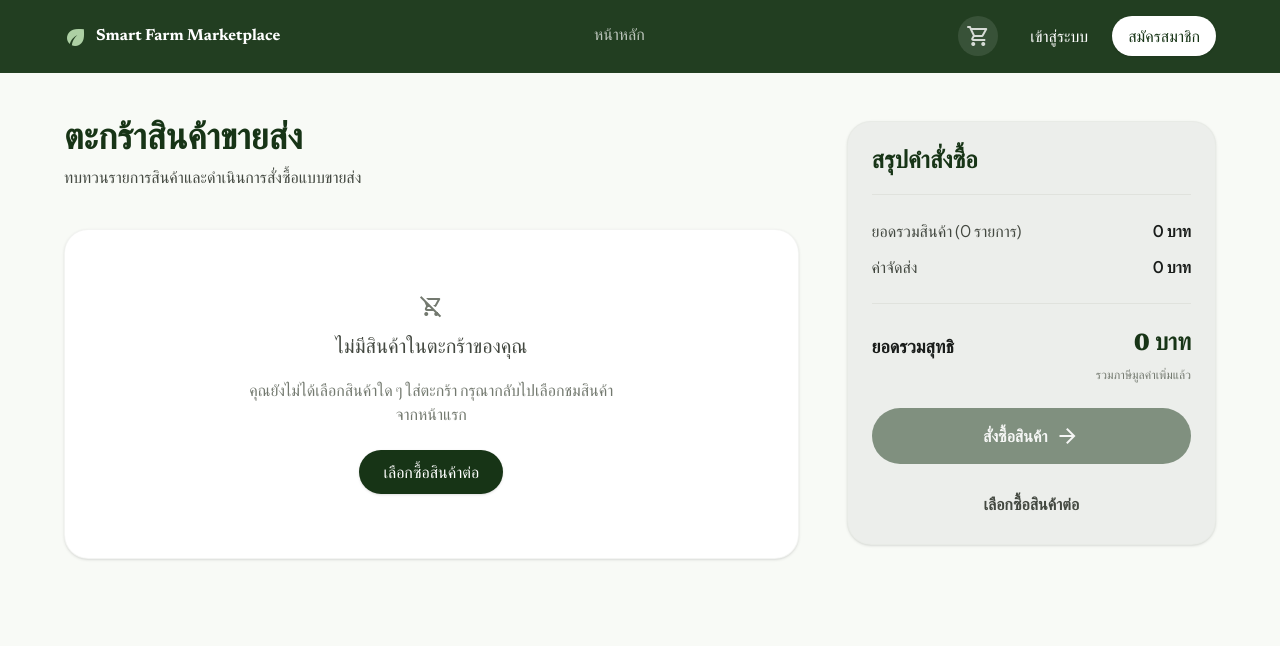
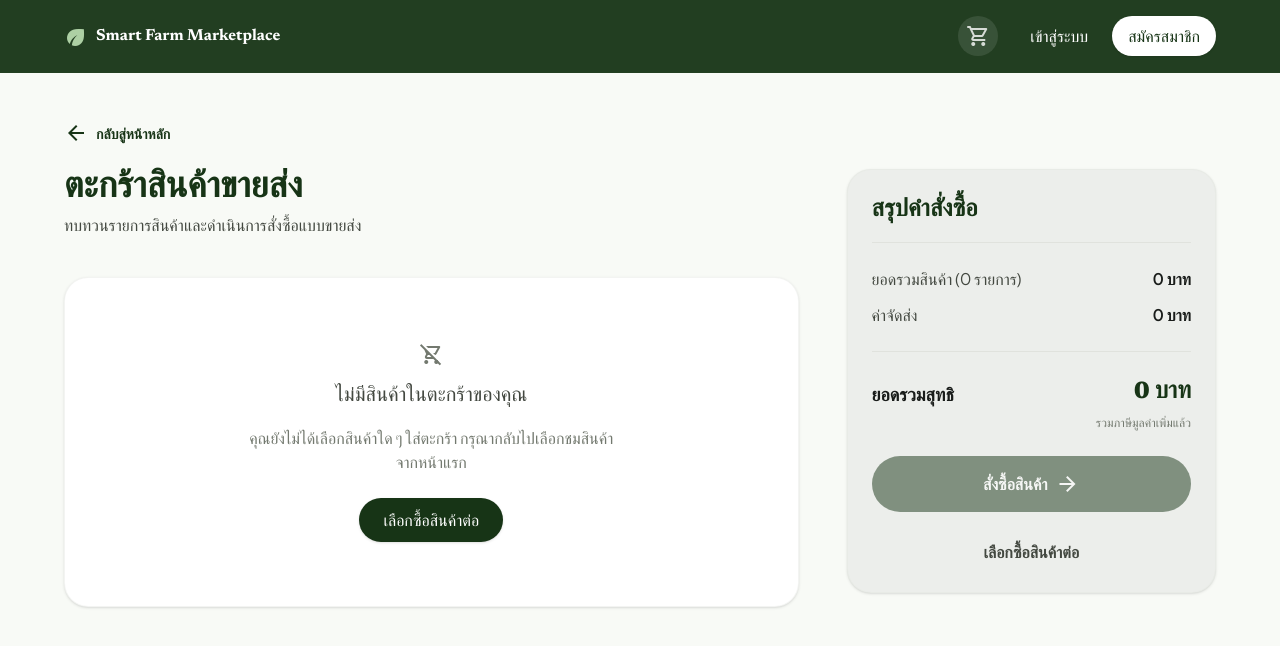
Before and after one commit to atsawinkz/smart-farm-marketplace-ecommerce, a Next.js app in the folder Programmer/: page /cart in a window 1280 px wide. Shown: the top 646 px of the page. Built offline with nearby package versions, Linux system fonts and the light colour scheme.

Commit message:
feat: remove Home link from cart header and add Back to Home button above cart content

```diff
--- a/Programmer/src/app/cart/page.tsx
+++ b/Programmer/src/app/cart/page.tsx
@@ -89,16 +89,6 @@ export default function CartPage() {
             Smart Farm Marketplace
           </Link>
 
-          {/* Navigation Links */}
-          <nav className="hidden md:flex items-center gap-gutter">
-            <Link
-              href="/"
-              className="font-label-lg text-label-lg pb-1 transition-all duration-200 text-white/70 hover:text-white"
-            >
-              หน้าหลัก
-            </Link>
-          </nav>
-
           {/* Actions */}
           <div className="flex items-center gap-stack-md">
             {/* Shopping Cart button */}
@@ -146,6 +136,12 @@ export default function CartPage() {
 
       {/* Main Cart Content */}
       <main className="flex-grow max-w-container-max w-full mx-auto px-margin-mobile md:px-margin-desktop py-12">
+        {/* Back button */}
+        <Link href="/" className="flex items-center gap-2 text-sm font-semibold text-primary hover:text-surface-tint transition-colors mb-6 self-start w-fit">
+          <span className="material-symbols-outlined text-[18px]">arrow_back</span>
+          <span>กลับสู่หน้าหลัก</span>
+        </Link>
+
         <div className="flex flex-col lg:flex-row gap-12 items-start">
 
           {/* Cart Items List */}
```
